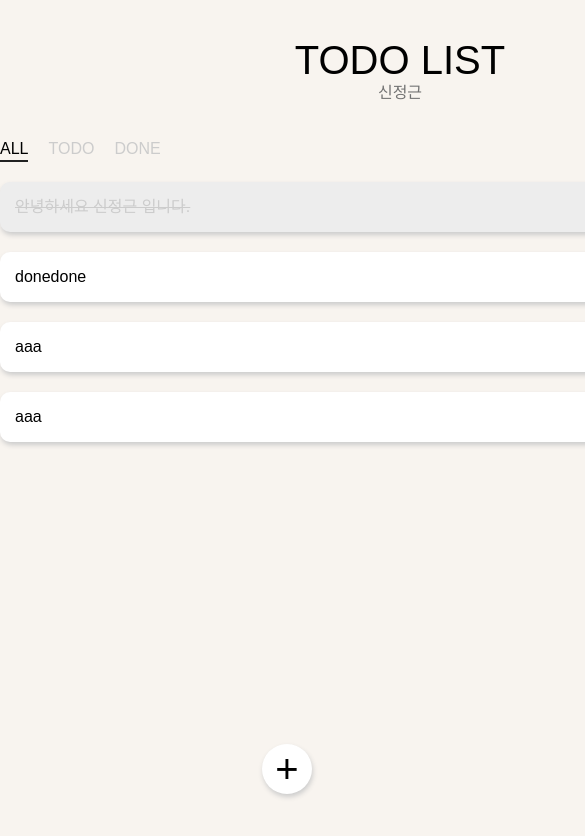
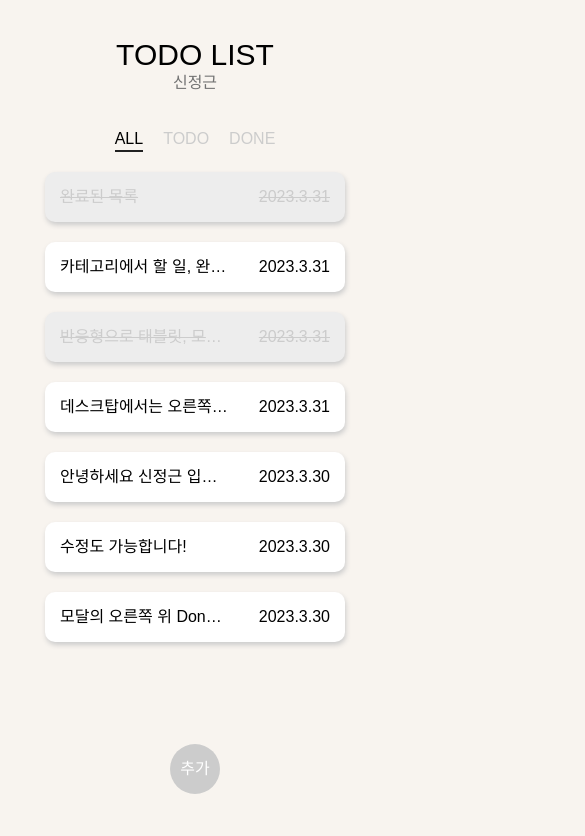
Before and after one commit to sjk990515/modalTodo, a React (Create React App) app: page / in a window 390 px wide. Shown: the top 836 px of the page, 585 px wide, since content can reach past the window. Built offline with nearby package versions, Linux system fonts and the light colour scheme; data requests are answered from the project's data file.

Commit message:
반응형 완성

```diff
--- a/db.json
+++ b/db.json
@@ -1,23 +1,16 @@
 {
   "todo": [
     {
-      "id": "ca355276-c858-4cec-abcf-f71f704774aa",
-      "title": "aaa",
-      "text": "ㅁㅁㅁ",
-      "date": "2023.3.30",
-      "done": false
-    },
-    {
       "id": "d73b9fd4-13dc-4ed2-84d0-8cbdad326b2b",
-      "title": "aaa",
-      "text": "aaaaaadfas",
+      "title": "모달의 오른쪽 위 Done 버튼을 누르면 완료 상태가 됩니다!",
+      "text": "모달의 오른쪽 위 Done 버튼을 누르면 완료 상태가 됩니다!",
       "date": "2023.3.30",
       "done": false
     },
     {
       "id": "d73b9fd4-13dc-4ed2-84d0-8cbdad32asd6b2b",
-      "title": "donedone",
-      "text": "aaaaaadfas",
+      "title": "수정도 가능합니다!",
+      "text": "수정도 가능합니다!",
       "date": "2023.3.30",
       "done": false
     },
@@ -26,6 +19,34 @@
       "title": "안녕하세요 신정근 입니다.",
       "text": "안녕하세요 더미데이터 입니다.",
       "date": "2023.3.30",
+      "done": false
+    },
+    {
+      "id": "9efe4acd-b052-4f11-81eb-a596dfa4c0c1",
+      "title": "데스크탑에서는 오른쪽 밑 모바일에선 중앙의 추가를누르면",
+      "text": "게시글 작성이 가능합니다!",
+      "date": "2023.3.31",
+      "done": false
+    },
+    {
+      "id": "052e0522-26a5-48ec-af31-a25f9341f0fa",
+      "title": "반응형으로 태블릿, 모바일에서도 볼 수 있습니다.",
+      "text": "반응형으로 태블릿, 모바일에서도 볼 수 있습니다.",
+      "date": "2023.3.31",
+      "done": true
+    },
+    {
+      "id": "e20e97ec-4cf6-4ef8-9e55-5f7f85b8754c",
+      "title": "카테고리에서 할 일, 완료한 일 선택할 수 있습니다",
+      "text": "카테고리에서 할 일, 완료한 일 선택할 수 있습니다",
+      "date": "2023.3.31",
+      "done": false
+    },
+    {
+      "id": "7833fd67-d638-42b5-9ba8-c7c6a320df2e",
+      "title": "완료된 목록",
+      "text": "완료된 목록",
+      "date": "2023.3.31",
       "done": true
     }
   ]
--- a/src/GlobalStytles.tsx
+++ b/src/GlobalStytles.tsx
@@ -4,6 +4,7 @@ import reset from "styled-reset";
 const GlobalStyles = createGlobalStyle`
   ${reset}
   body{
+    overflow:overlay;
     background-color: #F8F4EF;
     font-family: 'Montserrat', 'Noto Sans KR', sans-serif;
   }
--- a/src/components/Post.tsx
+++ b/src/components/Post.tsx
@@ -33,10 +33,6 @@ function Post() {
       },
     }
   );
-  // Form
-  const CreateFormOnSubmit = (event: React.FormEvent<HTMLFormElement>) => {
-    event.preventDefault();
-  };
   // 제목 onChange
   const TitleOnChange = (event: React.ChangeEvent<HTMLInputElement>) => {
     setTitle(event.target.value);
@@ -55,9 +51,6 @@ function Post() {
     const year = newDate.getFullYear();
     const month = newDate.getMonth() + 1;
     const day = newDate.getDate();
-    // const Hour = newDate.getHours();
-    // const Minute = newDate.getMinutes();
-    // // const date = `${year}/${month}/${day} ${Hour}:${Minute}`;
     const date = `${year}.${month}.${day}`;
 
     const newPost: Todos = {
@@ -77,7 +70,6 @@ function Post() {
   return (
     <Wrap>
       <PageTitle>CREATE TEXT</PageTitle>
-      <CreateForm onSubmit={CreateFormOnSubmit}>
       <TextTitle>제목</TextTitle>
       <TitleInput
         onChange={TitleOnChange}
@@ -95,7 +87,6 @@ function Post() {
         <Cancel onClick={CancelOnClick}>취소</Cancel>
         <Create onClick={CreateOnClick}>완료</Create>
       </ButtonDiv>
-      </CreateForm>
     </Wrap>
   );
 }
@@ -104,16 +95,27 @@ export default Post;
 const Wrap = styled.div`
   width: 70%;
   margin: 0 auto;
+  @media only screen and (max-width: 1000px) {
+    width: 80%;
+  }
+  @media only screen and (max-width: 830px) {
+    width: 90%;
+  }
 `;
 const PageTitle = styled.h2`
   margin: 40px 0 30px 0;
   font-size: 40px;
   text-align: center;
+  @media only screen and (max-width: 667px) {
+    font-size: 30px;
+  }
 `;
-const CreateForm = styled.form``;
 const TextTitle = styled.h3`
   font-size: 20px;
   margin: 20px 0 10px 10px;
+  @media only screen and (max-width: 667px) {
+    font-size: 16px;
+  }
 `;
 const TitleInput = styled.input`
   width: 100%;
--- a/src/components/TodoBox.tsx
+++ b/src/components/TodoBox.tsx
@@ -8,13 +8,22 @@ function TodoBox(props: { item: Todos }) {
   const queryClient = useQueryClient();
   //모달 state
   const [modal, setModal] = useState<Boolean>(false);
+  //수정 state
+  const [edit, setEdit] = useState<Boolean>(false);
+  //수정 title
+  const [editTitle, setEditTitle] = useState<string>(props.item.title);
+  //수정 text
+  const [editText, setEditText] = useState<string>(props.item.text);
   //모달 온
-  const ContentsOnClick = (item: Todos) => {
+  const ContentsOnClick = () => {
     setModal(!modal);
+    document.body.style.overflow = "hidden";
   };
   //모달 오프
   const ModalBackgroundOnClick = () => {
     setModal(!modal);
+    setEdit(false);
+    document.body.style.overflow = "overlay";
   };
   //수정
   const EditMutation = useMutation(
@@ -35,6 +44,7 @@ function TodoBox(props: { item: Todos }) {
       },
     }
   );
+  // 삭제 onclick
   const DeleteOnClick = (id: string) => {
     if (window.confirm("삭제하시겠습니까?")) {
       DeleteMutation.mutate(id);
@@ -48,14 +58,37 @@ function TodoBox(props: { item: Todos }) {
     };
     EditMutation.mutate(newData);
   };
-
+  //수정 onclick
+  const EditOnClick = () => {
+    setEdit(!edit);
+  };
+  //수정 title
+  const editTitleOnChange = (event: React.ChangeEvent<HTMLInputElement>) => {
+    setEditTitle(event.target.value);
+  };
+  //수정 text
+  const editTextOnChange = (event: React.ChangeEvent<HTMLTextAreaElement>) => {
+    setEditText(event.target.value);
+  };
+  //수정 완료
+  const EditComplete = () => {
+    const newData = {
+      ...props.item,
+      title: editTitle,
+      text: editText,
+    };
+    if (editTitle.trim() === "" || editText.trim() === "") {
+      alert("제목, 내용을 모두 입력하세요.");
+    } else {
+      EditMutation.mutate(newData);
+      alert("수정이 완료되었습니다.");
+      setEdit(false);
+    }
+  };
   return (
     <Wrap>
       {/* todo 박스 */}
-      <Contents
-        done={props.item.done}
-        onClick={() => ContentsOnClick(props.item)}
-      >
+      <Contents done={props.item.done} onClick={ContentsOnClick}>
         <p>{props.item.title}</p>
         <p>{props.item.date}</p>
       </Contents>
@@ -70,7 +103,18 @@ function TodoBox(props: { item: Todos }) {
           <Modal modal={modal} done={props.item.done}>
             <ModalDiv>
               {/* 제목*/}
-              <ModalTitle done={props.item.done}>{props.item.title}</ModalTitle>
+              {edit ? (
+                <ModalTItleInput
+                  onChange={editTitleOnChange}
+                  defaultValue={props.item.title}
+                  maxLength={30}
+                />
+              ) : (
+                <ModalTitle done={props.item.done}>
+                  {props.item.title}
+                </ModalTitle>
+              )}
+
               {/* 완료 버튼*/}
               <DoneText>Done</DoneText>
               <DoneButton onClick={DoneOnClick}>
@@ -78,14 +122,30 @@ function TodoBox(props: { item: Todos }) {
               </DoneButton>
             </ModalDiv>
             {/*내용*/}
-            <ModalText>{props.item.text}</ModalText>
+            {edit ? (
+              <ModalTextArea
+                onChange={editTextOnChange}
+                defaultValue={props.item.text}
+                maxLength={1000}
+              />
+            ) : (
+              <ModalText>{props.item.text}</ModalText>
+            )}
+
             <ModalButton>
               {/*날짜*/}
               <ModalDate>{props.item.date}</ModalDate>
-              <ModalEdit>수정</ModalEdit>
-              <ModalDelete onClick={() => DeleteOnClick(props.item.id)}>
-                삭제
-              </ModalDelete>
+              <ModalEdit onClick={EditOnClick}>
+                {edit ? "취소" : "수정"}
+              </ModalEdit>
+              {edit ? (
+                <ModalDelete onClick={EditComplete}>완료</ModalDelete>
+              ) : (
+                <ModalDelete onClick={() => DeleteOnClick(props.item.id)}>
+                  삭제
+                </ModalDelete>
+              )}
+              <ModalExit onClick={ModalBackgroundOnClick}>닫기</ModalExit>
             </ModalButton>
           </Modal>
         </>
@@ -121,6 +181,14 @@ const Contents = styled.div<{ done: Boolean }>`
   p {
     margin: 0 15px;
   }
+  @media only screen and (max-width: 667px) {
+    p:first-child {
+      width: 300px;
+      white-space: nowrap;
+      overflow: hidden;
+      text-overflow: ellipsis;
+    }
+  }
 `;
 const ModalBackground = styled.div<{ modal: Boolean }>`
   position: fixed;
@@ -135,11 +203,10 @@ const ModalBackground = styled.div<{ modal: Boolean }>`
 const Modal = styled.div<{ modal: Boolean; done: Boolean }>`
   display: flex;
   flex-direction: column;
-  position: absolute;
-  width: ${(props) => (props.modal ? "540px" : "0")};
-  height: ${(props) => (props.modal ? "75%" : "0")};
-  opacity: ${(props) => (props.modal ? "1" : "0")};
-  padding: ${(props) => (props.modal ? "30px" : "")};
+  position: fixed;
+  width: 540px;
+  height: 75%;
+  padding: 30px;
   background-color: ${(props) => (props.done ? "#727272" : "#fff")};
   border-radius: 10px;
   transition: 0.5s;
@@ -147,6 +214,9 @@ const Modal = styled.div<{ modal: Boolean; done: Boolean }>`
   left: 50%;
   transform: translate(-50%, -50%);
   z-index: 9999;
+  @media only screen and (max-width: 667px) {
+    width: 80%;
+  }
 `;
 const ModalDiv = styled.div`
   display: flex;
@@ -156,10 +226,34 @@ const ModalDiv = styled.div`
   margin-bottom: 15px;
 `;
 const ModalTitle = styled.div<{ done: Boolean }>`
+  width: 380px;
   text-decoration: ${(props) => (props.done ? "line-through" : "")};
   font-size: 28px;
   letter-spacing: -1px;
   word-break: break-all;
+  @media only screen and (max-width: 667px) {
+    width: 350px;
+    font-size: 20px;
+  }
+  @media only screen and (max-width: 580px) {
+    width: 280px;
+    font-size: 18px;
+  }
+  @media only screen and (max-width: 480px) {
+    width: 230px;
+    font-size: 16px;
+    font-weight: 500;
+  }
+  @media only screen and (max-width: 414px) {
+    width: 170px;
+  }
+  @media only screen and (max-width: 380px) {
+    width: 130px;
+  }
+`;
+const ModalTItleInput = styled.input`
+  width: 70%;
+  height: 28px;
 `;
 const DoneText = styled.div`
   margin-left: auto;
@@ -185,6 +279,19 @@ const Done = styled.div<{ done: Boolean }>`
 `;
 const ModalText = styled.div`
   word-break: break-all;
+  height: 100%;
+  overflow: scroll;
+  ::-webkit-scrollbar {
+    display: none; /* Chrome, Safari, Opera*/
+  }
+  @media only screen and (max-width: 667px) {
+    font-size: 14px;
+  }
+`;
+const ModalTextArea = styled.textarea`
+  width: 100%;
+  height: 70%;
+  resize: none;
 `;
 const ModalDate = styled.div`
   margin-top: auto;
@@ -203,3 +310,8 @@ const ModalDelete = styled.button`
   font-weight: 500;
   margin-left: 10px;
 `;
+const ModalExit = styled.button`
+  font-size: 16px;
+  font-weight: 500;
+  margin-left: 10px;
+`;
--- a/src/pages/Home.tsx
+++ b/src/pages/Home.tsx
@@ -56,7 +56,7 @@ function Home() {
         return <TodoBox key={item.id} item={item} />;
       })}
       {/* 게시글 작성 페이지로 이동 */}
-      <Create onClick={createPost}>+</Create>
+      <Create onClick={createPost}>추가</Create>
     </Wrap>
   );
 }
@@ -64,13 +64,31 @@ function Home() {
 export default Home;
 const Wrap = styled.div`
   width: 800px;
-  margin: 0 auto;
+  margin: 0 auto 50px auto;
+  @media only screen and (max-width: 1000px) {
+    width: 600px;
+  }
+  @media only screen and (max-width: 667px) {
+    width: 500px;
+  }
+  @media only screen and (max-width: 580px) {
+    width: 450px;
+  }
+  @media only screen and (max-width: 480px) {
+    width: 390px;
+  }
+  @media only screen and (max-width: 414px) {
+    width: 300px;
+  }
 `;
 const TitleH2 = styled.h2`
   font-size: 40px;
   text-align: center;
   margin-top: 40px;
   font-weight: 400;
+  @media only screen and (max-width: 480px) {
+    font-size: 30px;
+  }
 `;
 const NameP = styled.p`
   font-size: 16px;
@@ -83,12 +101,21 @@ const Category = styled.div<{ list: string }>`
   ul {
     display: flex;
     font-weight: 500;
+    @media only screen and (max-width: 1000px) {
+      justify-content: center;
+    }
   }
   ul li {
     margin-right: 20px;
     padding-bottom: 3px;
     text-align: center;
     cursor: pointer;
+    @media only screen and (max-width: 1000px) {
+      margin-left: 20px;
+    }
+    @media only screen and (max-width: 414px) {
+      margin: 0 10px;
+    }
   }
   ul li:nth-child(1) {
     border-bottom: ${(props) =>
@@ -107,6 +134,7 @@ const Category = styled.div<{ list: string }>`
   }
 `;
 const Create = styled.p`
+  text-align: center;
   position: fixed;
   width: 50px;
   height: 50px;
@@ -114,9 +142,8 @@ const Create = styled.p`
   border-radius: 50%;
   box-shadow: 1px 3px 5px 0px #ccc;
   line-height: 50px;
-  text-align: center;
-  font-size: 40px;
-  font-weight: 100;
+  font-size: 16px;
+  font-weight: 400;
   right: 20%;
   bottom: 50px;
   cursor: pointer;
@@ -124,4 +151,17 @@ const Create = styled.p`
   &:hover {
     background-color: #ccc;
   }
+  @media only screen and (max-width: 1550px) {
+    right: 15%;
+  }
+  @media only screen and (max-width: 1400px) {
+    right: 10%;
+  }
+  @media only screen and (max-width: 1400px) {
+    right: 50%;
+    transform: translateX(50%);
+    background-color: #ccc;
+    color: #fff;
+    box-shadow: none;
+  }
 `;
```
Also changed, not shown: src/components/TodoModal.tsx (deleted, +0 -7 lines). Lines whose indentation alone changed are shown as unchanged.
